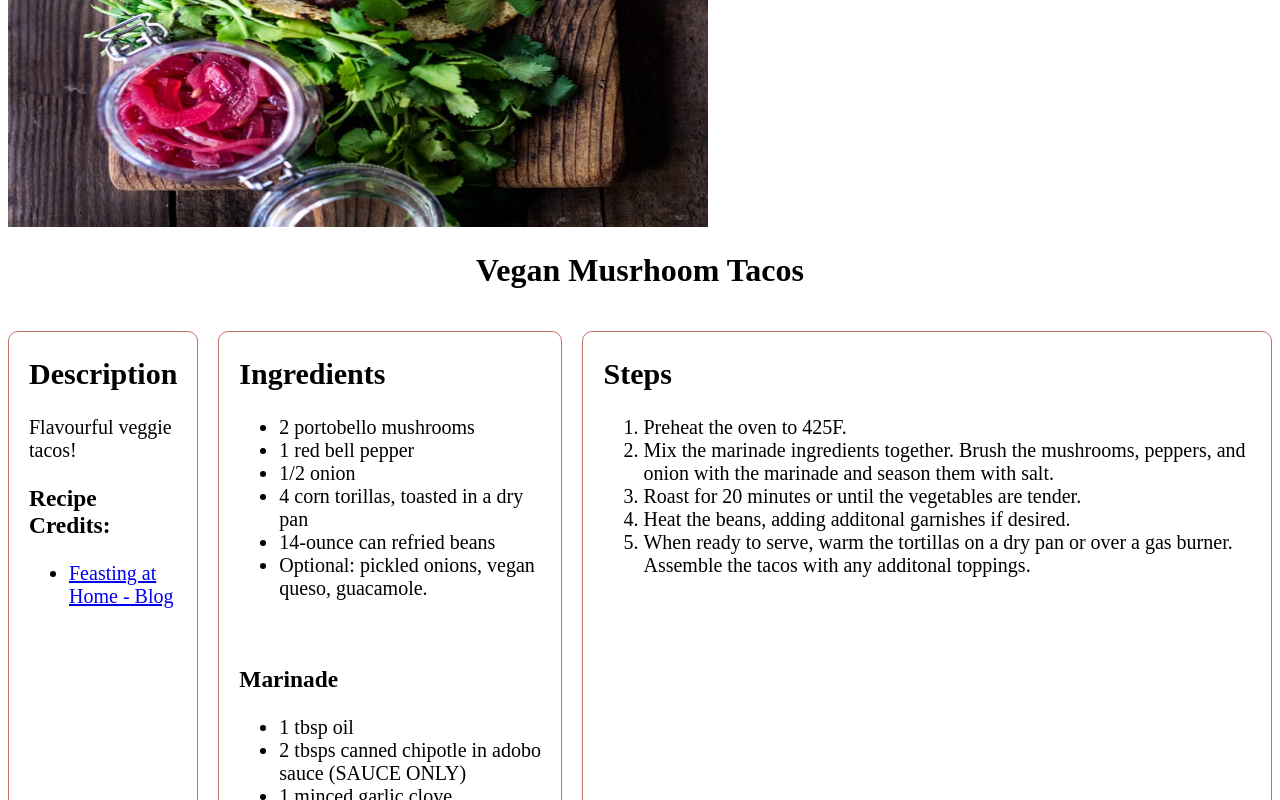
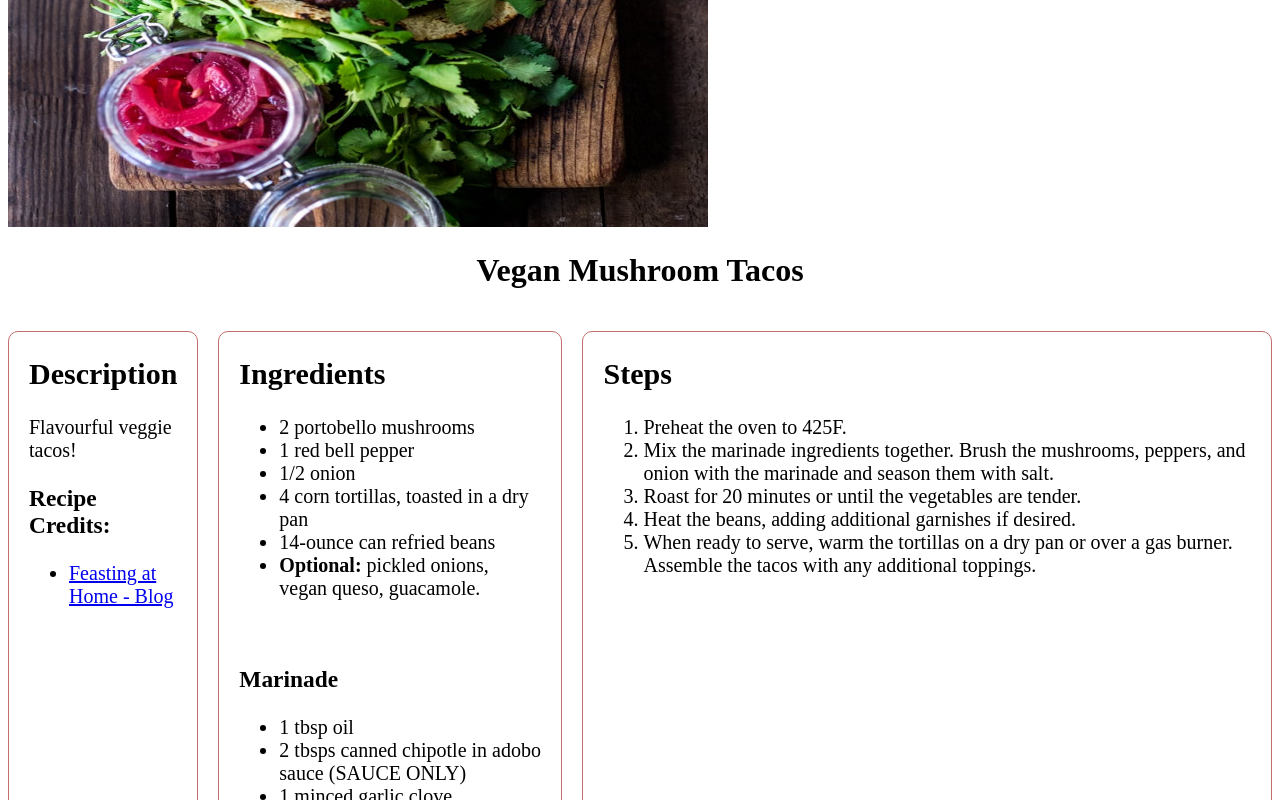
Before and after one commit to Marie-L1/odin-recipes, a plain HTML site: page tacos.html in a window 1280 px wide. Shown: the part 481-1281 px from the top of the page. Drawn offline with Linux system fonts and the light colour scheme.

Commit message:
Update tacos.html

```diff
--- a/tacos.html
+++ b/tacos.html
@@ -4,20 +4,20 @@
     <meta charset="UTF-8">
     <meta name="viewport" content="width=device-width, initial-scale=1.0">
     <link rel="stylesheet" href="styles.css"/>
-    <title>Tacos</title>
+    <title>Vegan Mushroom Tacos</title>
 </head>
 <body>
     <div>
-<a><img src="tacos.jpg" height="700" width="700"></a>
+        <a><img src="tacos.jpg" height="700" width="700"></a>
     </div>
-    <h1 class="title">Vegan Musrhoom Tacos</h1>
+    <h1 class="title">Vegan Mushroom Tacos</h1>
     <div class="content">
         <div class="step-container">
             <h2>Description</h2>
             <p>Flavourful veggie tacos!</p>
             <h3>Recipe Credits:</h3>
             <ul>
-                <li> <a href="https://www.feastingathome.com/chipotle-portobello-tacos">Feasting at Home - Blog</a></li>
+                <li><a href="https://www.feastingathome.com/chipotle-portobello-tacos">Feasting at Home - Blog</a></li>
             </ul>
         </div>
         <div class="step-container">
@@ -26,9 +26,9 @@
                 <li>2 portobello mushrooms</li>
                 <li>1 red bell pepper</li>
                 <li>1/2 onion</li>
-                <li>4 corn torillas, toasted in a dry pan</li>
+                <li>4 corn tortillas, toasted in a dry pan</li>
                 <li>14-ounce can refried beans</li>
-                <li><type="bold"> Optional: </type>pickled onions, vegan queso, guacamole.</li>
+                <li><strong>Optional:</strong> pickled onions, vegan queso, guacamole.</li> <!-- Corrected bold tag -->
             </ul>
             <br>
             <h3>Marinade</h3>
@@ -47,8 +47,8 @@
                 <li>Preheat the oven to 425F.</li>
                 <li>Mix the marinade ingredients together. Brush the mushrooms, peppers, and onion with the marinade and season them with salt.</li>
                 <li>Roast for 20 minutes or until the vegetables are tender.</li>
-                <li>Heat the beans, adding additonal garnishes if desired.</li>
-                <li>When ready to serve, warm the tortillas on a dry pan or over a gas burner. Assemble the tacos with any additonal toppings.</li>
+                <li>Heat the beans, adding additional garnishes if desired.</li>
+                <li>When ready to serve, warm the tortillas on a dry pan or over a gas burner. Assemble the tacos with any additional toppings.</li> <!-- Corrected spelling -->
             </ol>
         </div>
     </div>
```
